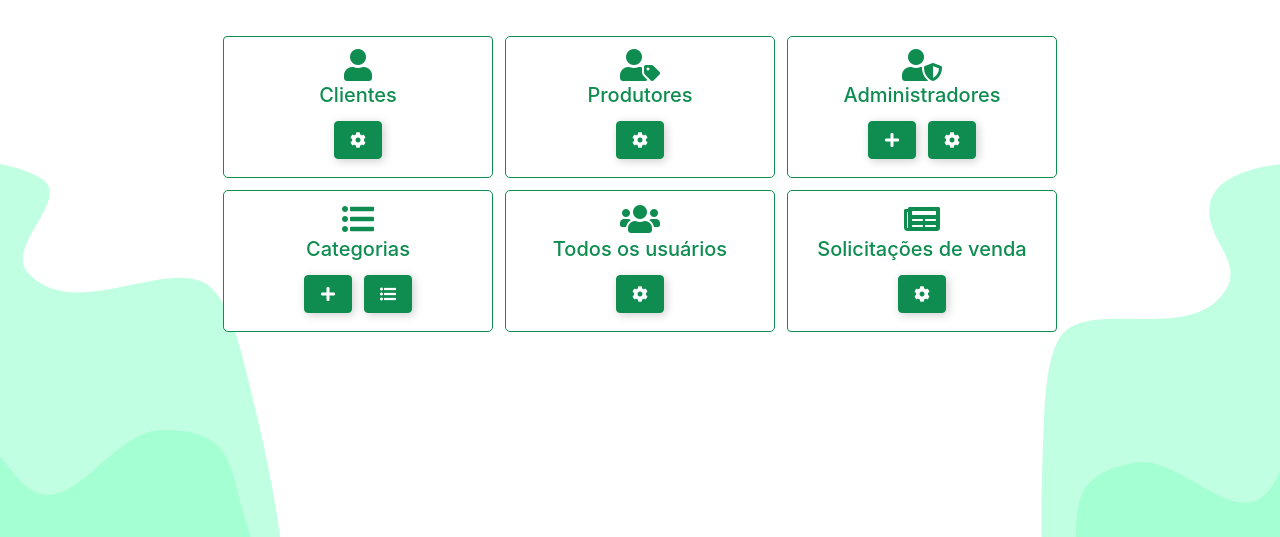
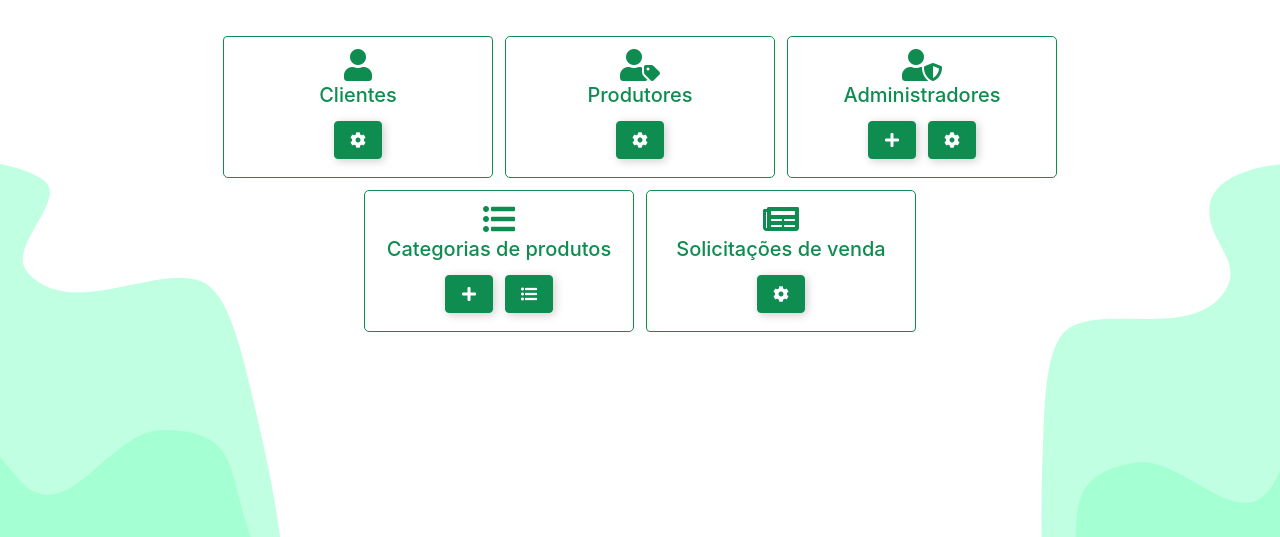
Before and after one commit to irisviana/Da_Roca, a Django app: page /user/admin/ in a window 1280 px wide. Shown: the part 263-800 px from the top of the page. Run offline with Django 3.2, Linux system fonts and the light colour scheme; the visitor is signed in with stand-in values (Sample User, id 1); data that the repository does not hold is empty; some libraries are stand-ins or nearby versions.

Commit message:
Removido botao de todos os administradores e renomeado categorias para categorias de produtos

```diff
--- a/projeto_da_roca/templates/category/home.html
+++ b/projeto_da_roca/templates/category/home.html
@@ -13,7 +13,7 @@
 {% block content %}
     <div class="d-flex flex-column align-items-center">
         <div>
-            <h4>Categorias</h4>
+            <h4>Categorias de produtos</h4>
         </div>
     </div>
     <div class="inner_container mt-4">
--- a/projeto_da_roca/templates/user/home.html
+++ b/projeto_da_roca/templates/user/home.html
@@ -46,24 +46,13 @@
 			</div>
 			<div class="list-group-item list-group-item-action custom-list-item">
 				<span class="fa fa-list-ul fa-2x"></span>
-				<h5>Categorias</h5>
+				<h5>Categorias de produtos</h5>
 				<div class="list-item-actions">
 					<a href="{% url 'create_category'%}" class="btn btn-primary" title="Adicionar categorias">
 						<span class="fas fa-plus"></span>
 					</a>
 					<a class="btn btn-primary" href="{% url 'list_categories' %}" title="Gerenciar categorias">
 						<span class="fas fa-list-ul"></span>
-					</a>
-				</div>
-			</div>
-
-
-			<div class="list-group-item list-group-item-action custom-list-item">
-				<span class="fa fa-users fa-2x"></span>
-				<h5>Todos os usuários</h5>
-				<div class="list-item-actions">
-					<a href="{% url 'manage_user' 'all' %}"class="btn btn-primary" title="Gerenciar usuários">
-						<span class="fas fa-cog"></span>
 					</a>
 				</div>
 			</div>
```
